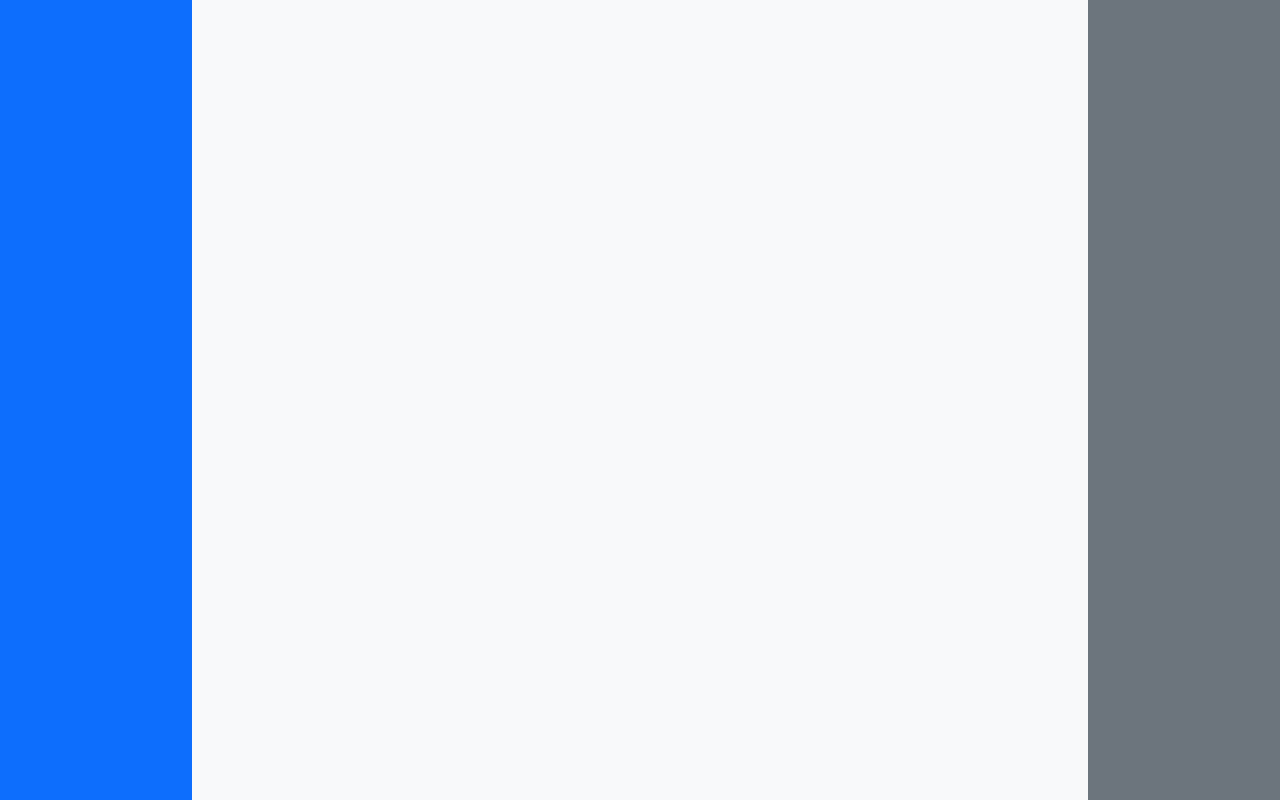
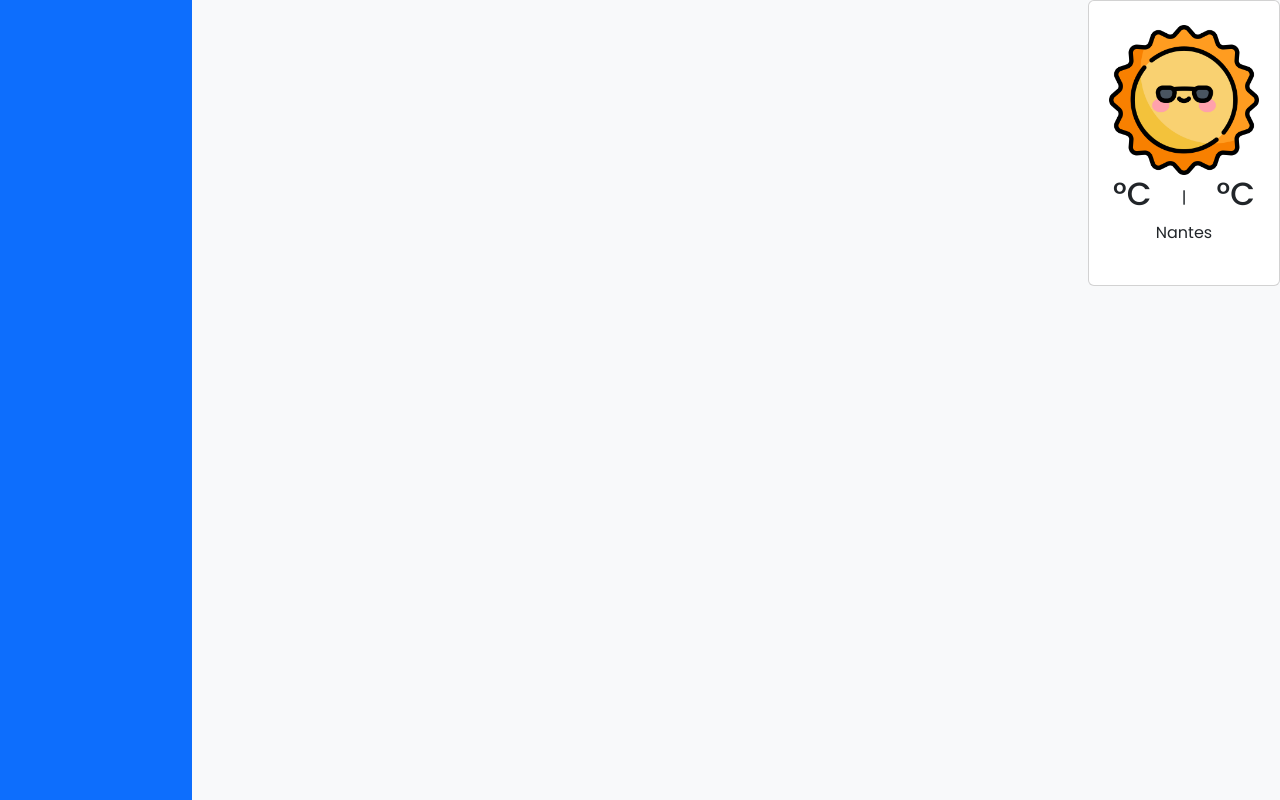
Before and after one commit to tboutroux/epsinformation, a Flask app: page / in a window 1280 px wide. Shown: the part 56-856 px from the top of the page. Run offline with Flask 3, Linux system fonts and the light colour scheme; data that the repository does not hold is empty; some libraries are stand-ins or nearby versions.

Commit message:
Add Weather

```diff
--- a/app.py
+++ b/app.py
@@ -3,6 +3,7 @@
 from db import *
 from conf.configuration import conf
 import unidecode
+import requests
 
 app = Flask(__name__)
 app.secret_key = conf['secret_key']
@@ -43,16 +44,51 @@
 
     return column_name
 
+def get_weather_of_the_day():
+    """
+    Récupère les prévisions météorologiques pour la journée actuelle à partir de l'API MeteoConcept.
+
+    Returns:
+        dict: Dictionnaire contenant les prévisions météorologiques pour la journée actuelle.
+    """
+    response = { 'code': 400, 'error': '', 'data': [] }
+
+    try:
+        req = requests.get(f"{conf['weather_api']['base_url']}?token={conf['weather_api']['api_key']}&insee={conf['weather_api']['insee']}")
+
+        if req.status_code == 200:
+            response['code'] = 200
+            response['data'] = req.json()['forecast'][0]
+
+        else:
+            response['error'] = 'Erreur lors de la récupération des données météorologiques.'
+
+    except Exception as e:
+        response['error'] = f"Erreur lors de la récupération des données météorologiques: {e}"
+
+    return response
+
 @app.route("/")
 def index():
     # Récupérer le nom d'utilisateur à partir de la session
     username = session.get('username')
 
+    weather = get_weather_of_the_day()['data']
+
+    # On récupère le code météo, le nom de la ville et la température
+    weather = {
+        'weather': weather['weather'],
+        'tmin': weather['tmin'],
+        'tmax': weather['tmax']
+    }
+
+    print(weather)
+
     if username:
-        return render_template('index.html', username=username)
+        return render_template('index.html', username=username, weather=weather)
 
     else:
-        return render_template('index.html')
+        return render_template('index.html', weather=weather)
 
 
 @app.route('/login', methods=['GET', 'POST'])
--- a/conf/configuration.json
+++ b/conf/configuration.json
@@ -19,5 +19,11 @@
         "sasha.wilk@ecoles-epsi.net",
         "claire.nguyen@ecoles-epsi.net",
         "h.prevost@ecoles-epsi.net"
-    ]
+    ],
+
+    "weather_api": {
+        "api_key": "84c6d048e7fadf6dd23dcef612780263fef19207a2987163f7a1ca22f5f9a4a1",
+        "base_url": "https://api.meteo-concept.com/api/forecast/daily",
+        "insee": 44109
+    }
 }
--- a/requirements.txt
+++ b/requirements.txt
@@ -1,9 +1,14 @@
 blinker==1.8.2
+certifi==2024.8.30
+charset-normalizer==3.3.2
 click==8.1.7
 Flask==3.0.3
+idna==3.10
 itsdangerous==2.2.0
 Jinja2==3.1.4
 MarkupSafe==2.1.5
 mysql-connector==2.2.9
+requests==2.32.3
 Unidecode==1.3.8
+urllib3==2.2.3
 Werkzeug==3.0.4
--- a/templates/index.html
+++ b/templates/index.html
@@ -25,8 +25,22 @@
             </div>
 
             <!-- Section de droite -->
-            <div class="col-2 p-0 section bg-secondary right-section">
-                <!-- Contenu de la section de droite -->
+            <div class="col-2 p-0 section bg-light right-section">
+                <div class="card p-4">
+                    <div class="d-flex justify-content-center align-items-center">
+                        <img src="{{ url_for('static', filename='images/lete.png') }}" alt="Weather Icon" width=150>
+                    </div>
+                    <div class="d-flex justify-content-between align-items-center">
+                        <h2>{{ weather['tmin'] }}°C</h2>
+                        <span>|</span>
+                        <h2>{{ weather['tmax'] }}°C</h2>
+                    </div>
+
+                    <div class="d-flex justify-content-center align-items-center">
+                        <p>Nantes</p>
+                    </div>
+                </div>
+            </div>
             </div>
         </div>
     </div>
```
Also changed, not shown: static/images/lete.png (added).
